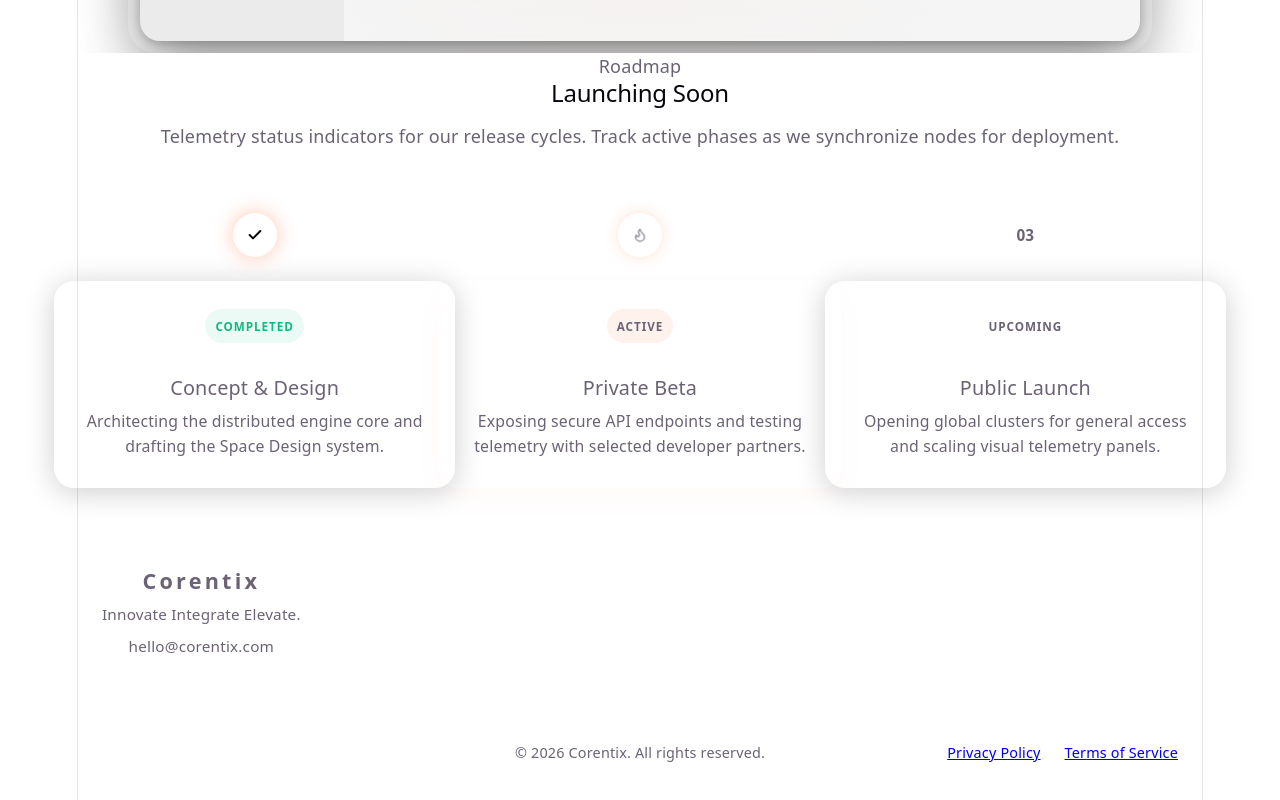
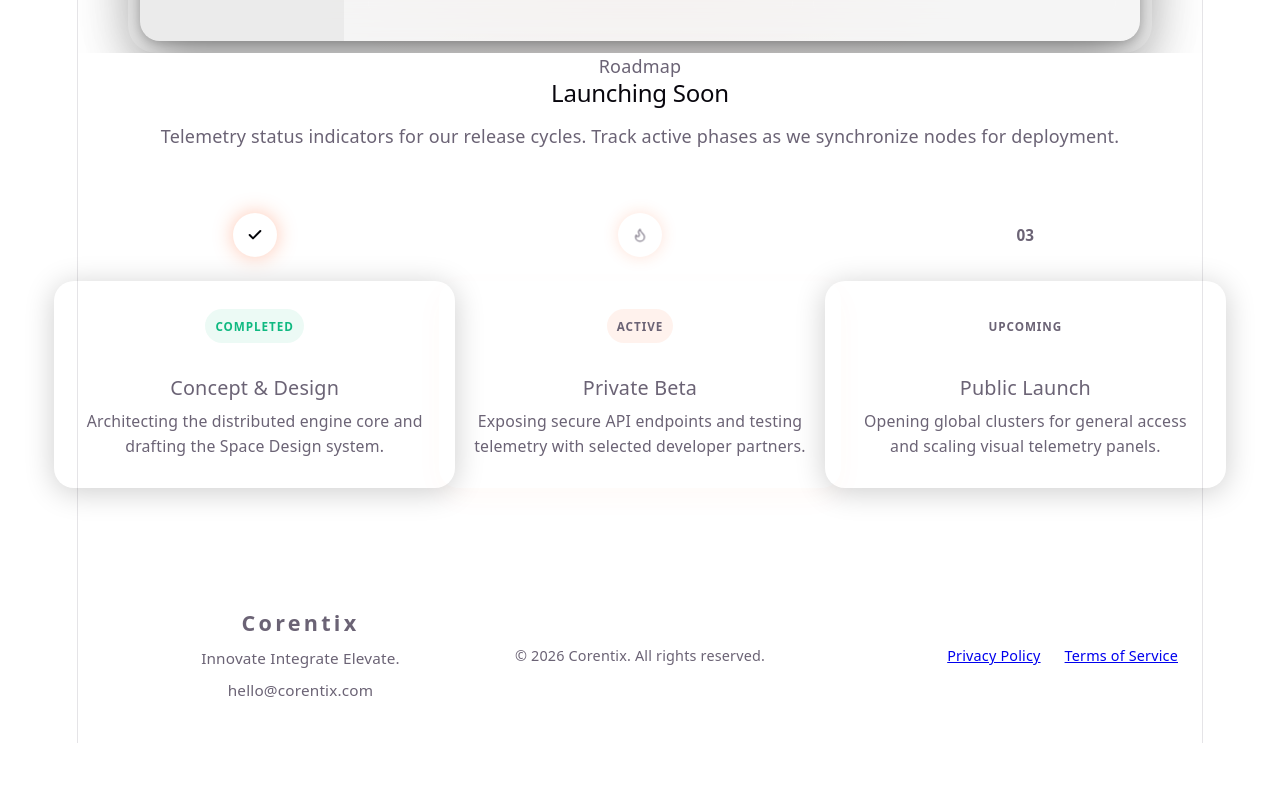
Before and after one commit to TheCorentix/framer-coming-soon, a React (Vite) app: page / in a window 1280 px wide. Shown: the part 1907-2707 px from the top of the page. After the commit the page ends 2650 px from the top, so only its background shows below. Built offline with nearby package versions, Linux system fonts and the light colour scheme; the HTML template or start-up script is replaced by a standard one.

Commit message:
Update Footer.jsx

```diff
--- a/src/components/Footer.jsx
+++ b/src/components/Footer.jsx
@@ -6,21 +6,18 @@ export default function Footer() {
     <footer className="footer" id="contact">
       <div className="footer-container">
 
-        {/* Top Info row */}
-        <div className="footer-top">
+        <hr className="footer-divider" aria-hidden="true" />
+
+        {/* Single row: brand | copyright | legal */}
+        <div className="footer-bottom">
           <div className="footer-brand">
             <span className="brand-logo">Corentix</span>
             <p className="brand-tagline">Innovate Integrate Elevate.</p>
             <a href="mailto:hello@corentix.com" className="brand-email">hello@corentix.com</a>
           </div>
-        </div>
 
-        {/* Horizontal Divider Line */}
-        <hr className="footer-divider" aria-hidden="true" />
+          <p className="footer-copy">© 2026 Corentix. All rights reserved.</p>
 
-        {/* Bottom copyright row */}
-        <div className="footer-bottom">
-          <p className="footer-copy">© 2026 Corentix. All rights reserved.</p>
           <div className="footer-legal">
             <a href="#privacy" className="legal-link">Privacy Policy</a>
             <a href="#terms" className="legal-link">Terms of Service</a>
```
